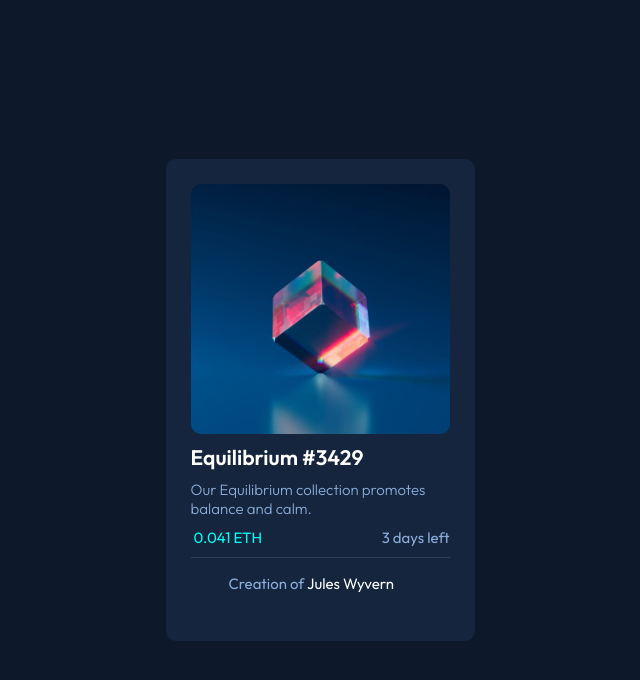
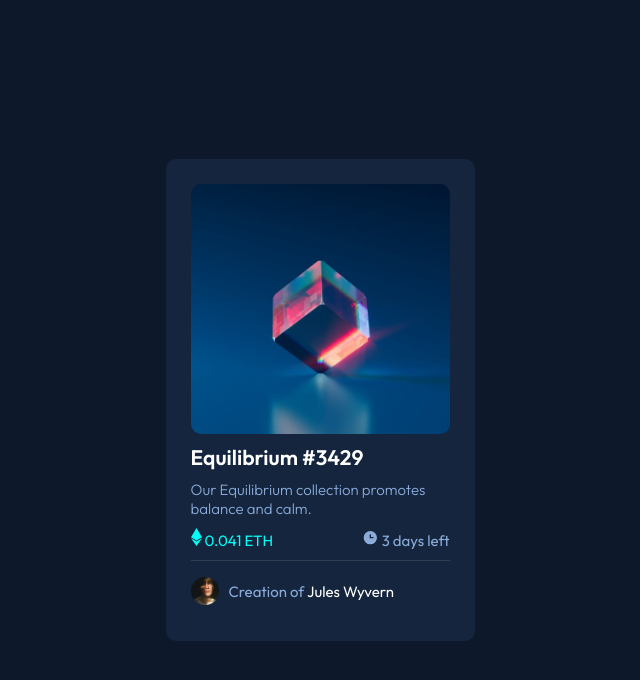
Before and after one commit to SonuKr95/Frontend-mentor-nft-preview-card-component-main, a plain HTML site: page index.html in a window 1280 px wide. Shown: the whole page, without its empty margins (320-960 px from the left). Drawn offline with Linux system fonts and the light colour scheme; the site is published under a folder, as on GitHub Pages, so addresses that start at the root find nothing.

Commit message:
Update index.html

```diff
--- a/index.html
+++ b/index.html
@@ -25,17 +25,17 @@
               <p>Our Equilibrium collection promotes balance and calm.</p>
               <div id="eth-off">
                 <span id="eth-pr">
-                  <img src="/images/icon-ethereum.svg" alt="" srcset="" /> 0.041
+                  <img src="images/icon-ethereum.svg" alt="" srcset="" /> 0.041
                   ETH</span
                 >
                 <span id="days">
-                  <img src="/images/icon-clock.svg" alt="" srcset="" /> 3 days
+                  <img src="images/icon-clock.svg" alt="" srcset="" /> 3 days
                   left
                 </span>
               </div>
               <hr size="1px" color="#2f415" />
               <div id="creator">
-                <img src="/images/image-avatar.png" alt="" />
+                <img src="images/image-avatar.png" alt="" />
                 <p><span> Creation of </span> Jules Wyvern</p>
               </div>
             </div>
```
